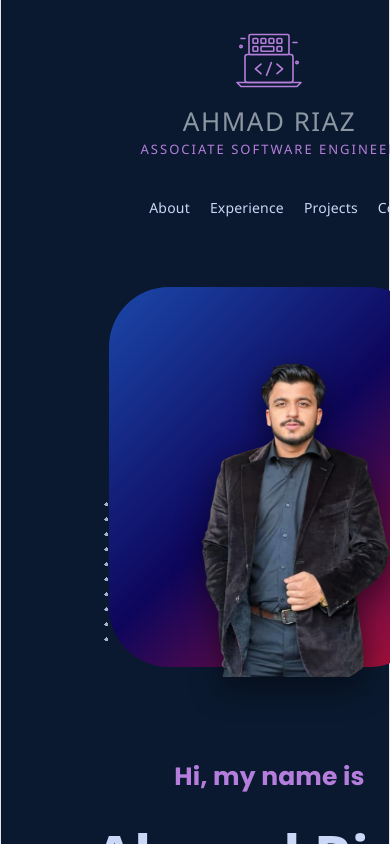
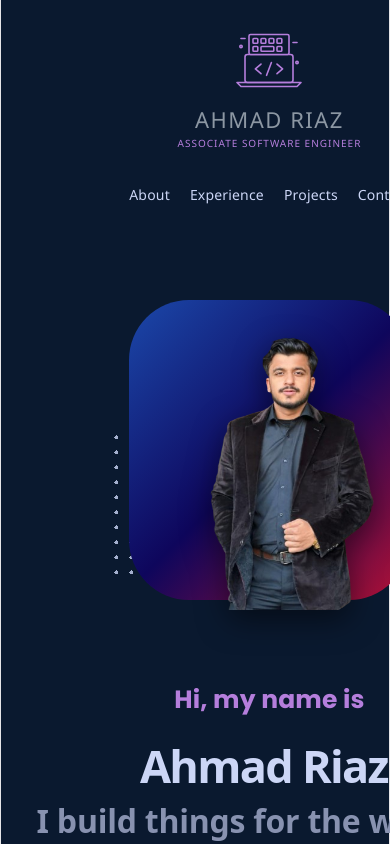
Before and after one commit to Ahmad236224/MY-Portfolio-1, a React (Vite) app: page / in a window 390 px wide. Shown: the top 844 px of the page. Built offline with nearby package versions, Linux system fonts and the light colour scheme.

Commit message:
Fixed mobile responsiveness

```diff
--- a/src/App.css
+++ b/src/App.css
@@ -332,19 +332,61 @@ body {
 
 /* Mobile Responsiveness */
 @media (max-width: 850px) {
+  /* Stack the text and image */
   .hero {
     flex-direction: column-reverse;
     text-align: center;
     padding-top: 20px;
   }
+
   .objective {
     margin: 0 auto 40px auto;
+    font-size: 16px;
   }
-  .hero-image-container {
-    margin: 0 auto 50px auto;
-  }
+
+  /* Fix Navbar Links and Logo overflow */
   .navbar {
     flex-direction: column;
-    gap: 20px;
+    gap: 15px;
+  }
+
+  .nav-links {
+    flex-wrap: wrap; /* Allows links to stack if they run out of room */
+    justify-content: center;
+    padding: 0;
+  }
+
+  .logo-text-main {
+    font-size: 22px; /* Slightly smaller for mobile */
+  }
+
+  .logo-text-sub {
+    font-size: 10px; /* Prevents text from stretching the screen */
+    letter-spacing: 1px;
+  }
+
+  /* Fix Image and Gradient Shape scaling */
+  .hero-image-container {
+    margin: 0 auto 40px auto;
+    width: 100%;
+    max-width: 280px; /* Constrains it to fit any phone screen safely */
+  }
+
+  .gradient-shape {
+    width: 100%;
+    height: 300px; /* Slightly shorter */
+  }
+
+  .profile-pic {
+    width: 260px; /* Scales picture to fit inside the new box */
+  }
+
+  /* Shrink massive headings */
+  .name {
+    font-size: 45px;
+  }
+
+  .subtitle {
+    font-size: 32px;
   }
 }
```
